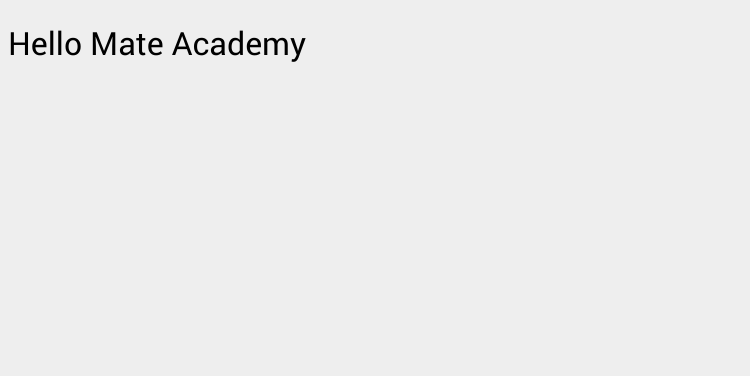
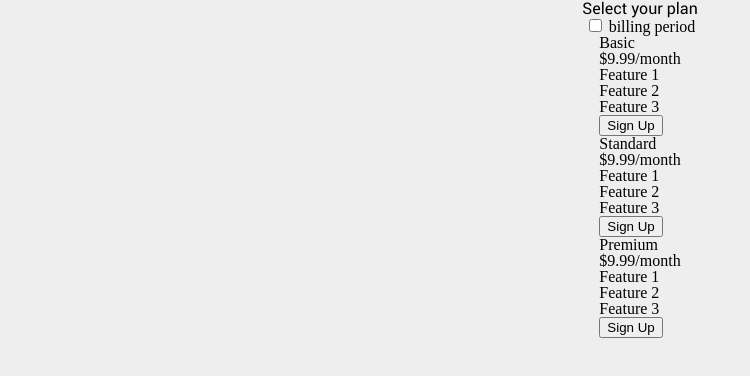
Before and after one commit to Olexandr-Trubin-Koshyk/select-plan, a website built with Parcel: page src/index.html in a window 1280 px wide. Shown: the whole page, without its empty margins (0-750 px from the left). Built offline with nearby package versions, Linux system fonts and the light colour scheme.

Commit message:
created html skeleton of project

```diff
--- a/package.json
+++ b/package.json
@@ -22,7 +22,7 @@
     "@mate-academy/bemlint": "^0.1.1",
     "@mate-academy/eslint-config": "*",
     "@mate-academy/linthtml-config": "0.0.2",
-    "@mate-academy/scripts": "^0.2.0",
+    "@mate-academy/scripts": "^1.2.8",
     "@mate-academy/stylelint-config": "0.0.9",
     "colors": "^1.3.3",
     "eslint": "^5.16.0",
--- a/src/index.html
+++ b/src/index.html
@@ -3,11 +3,77 @@
   <head>
     <meta charset="UTF-8">
     <meta name="viewport" content="width=device-width, initial-scale=1.0">
-    <title>Title</title>
+    <title>Select Plan Page</title>
     <link rel="stylesheet" href="./styles/main.scss">
   </head>
   <body>
-    <h1>Hello Mate Academy</h1>
+    <section class="select-plan">
+      <h1 class="select-plan__title">Select your plan</h1>
+      <div class="select-plan__billing-period">
+        <input type="checkbox" id="billingToggle">
+        <span id="billing-period-text" class="select-plan__text monhtly"> billing period</span>
+      </div>
+      <div class="select-plan__plans">
+        <div class="select-plan__pricing-plan">
+          <h2 class="select-plan__plan-title">Basic</h2>
+          <p class="select-plan__price">$9.99<span>/month</span></p>
+          <ul class="select-plan__features">
+            <li class="select-plan__feature-item">
+              <span class="select-plan__feature-status checkmark"></span>
+              Feature 1
+            </li>
+            <li class="select-plan__feature-item">
+              <span class="select-plan__feature-status cross"></span>
+              Feature 2
+            </li>
+            <li class="select-plan__feature-item">
+              <span class="select-plan__feature-status cross"></span>
+              Feature 3
+            </li>
+          </ul>
+          <button href="#" class="select-plan_sign-up-btn">Sign Up</button>
+        </div>
+        <div class="select-plan__pricing-plan">
+          <h2 class="select-plan__plan-title">Standard</h2>
+          <p class="select-plan__price">$9.99<span>/month</span></p>
+          <ul class="select-plan__features">
+            <li class="select-plan__feature-item">
+              <span class="select-plan__feature-status checkmark"></span>
+              Feature 1
+            </li>
+            <li class="select-plan__feature-item">
+              <span class="select-plan__feature-status checkmark"></span>
+              Feature 2
+            </li>
+            <li class="select-plan__feature-item">
+              <span class="select-plan__feature-status cross"></span>
+              Feature 3
+            </li>
+          </ul>
+          <button href="#" class="select-plan_sign-up-btn">Sign Up</button>
+        </div>
+        <div class="select-plan__pricing-plan">
+          <h2 class="select-plan__plan-title">Premium</h2>
+          <p class="select-plan__price">$9.99<span>/month</span></p>
+          <ul class="select-plan__features">
+            <li class="select-plan__feature-item">
+              <span class="select-plan__feature-status checkmark"></span>
+              Feature 1
+            </li>
+            <li class="select-plan__feature-item">
+              <span class="select-plan__feature-status checkmark"></span>
+              Feature 2
+            </li>
+            <li class="select-plan__feature-item">
+              <span class="select-plan__feature-status checkmark"></span>
+              Feature 3
+            </li>
+          </ul>
+          <button href="#" class="select-plan_sign-up-btn">Sign Up</button>
+        </div>
+      </div>
+    </section>
+
     <script type="text/javascript" src="scripts/main.js"></script>
   </body>
 </html>
--- a/src/styles/main.scss
+++ b/src/styles/main.scss
@@ -1,7 +1,19 @@
+@import "reset";
 @import "utils";
 @import "fonts";
 @import "typography";
 
 body {
-  background: $c-gray;
+  display: flex;
+  justify-content: center;
+  width: 100%;
+  background: $gray-color;
 }
+
+section {
+  display: flex;
+  align-items: center;
+  flex-direction: column;
+  width: 100%;
+  max-width: 1024px;
+}
--- /dev/null
+++ b/src/styles/reset.scss
@@ -0,0 +1,56 @@
+html,
+body,
+div,
+span,
+h1,
+h2,
+h3,
+h4,
+h5,
+h6,
+p,
+a,
+ol,
+ul,
+li,
+form,
+label,
+table,
+section {
+  margin: 0;
+  padding: 0;
+  border: 0;
+  font: inherit;
+  font-size: 100%;
+  vertical-align: baseline;
+}
+
+section {
+  display: block;
+}
+
+body {
+  line-height: 1;
+}
+
+ol,
+ul {
+  list-style: none;
+}
+
+blockquote,
+q {
+  quotes: none;
+}
+
+blockquote:before,
+blockquote:after,
+q:before,
+q:after {
+  content: "";
+}
+
+table {
+  border-collapse: collapse;
+  border-spacing: 0;
+}
--- a/src/styles/utils/_vars.scss
+++ b/src/styles/utils/_vars.scss
@@ -1 +1,5 @@
-$c-gray: #eee;
+$primary-color: #007bff;
+$secondary-color: #f60;
+$border-color: #ccc;
+$gray-color: #eee;
+$white-color: #fbfafb;
```
Also changed, not shown: .bemlintrc.json (added), .github/workflows/test.yml, .linthtmlrc.json, 1 other file.
